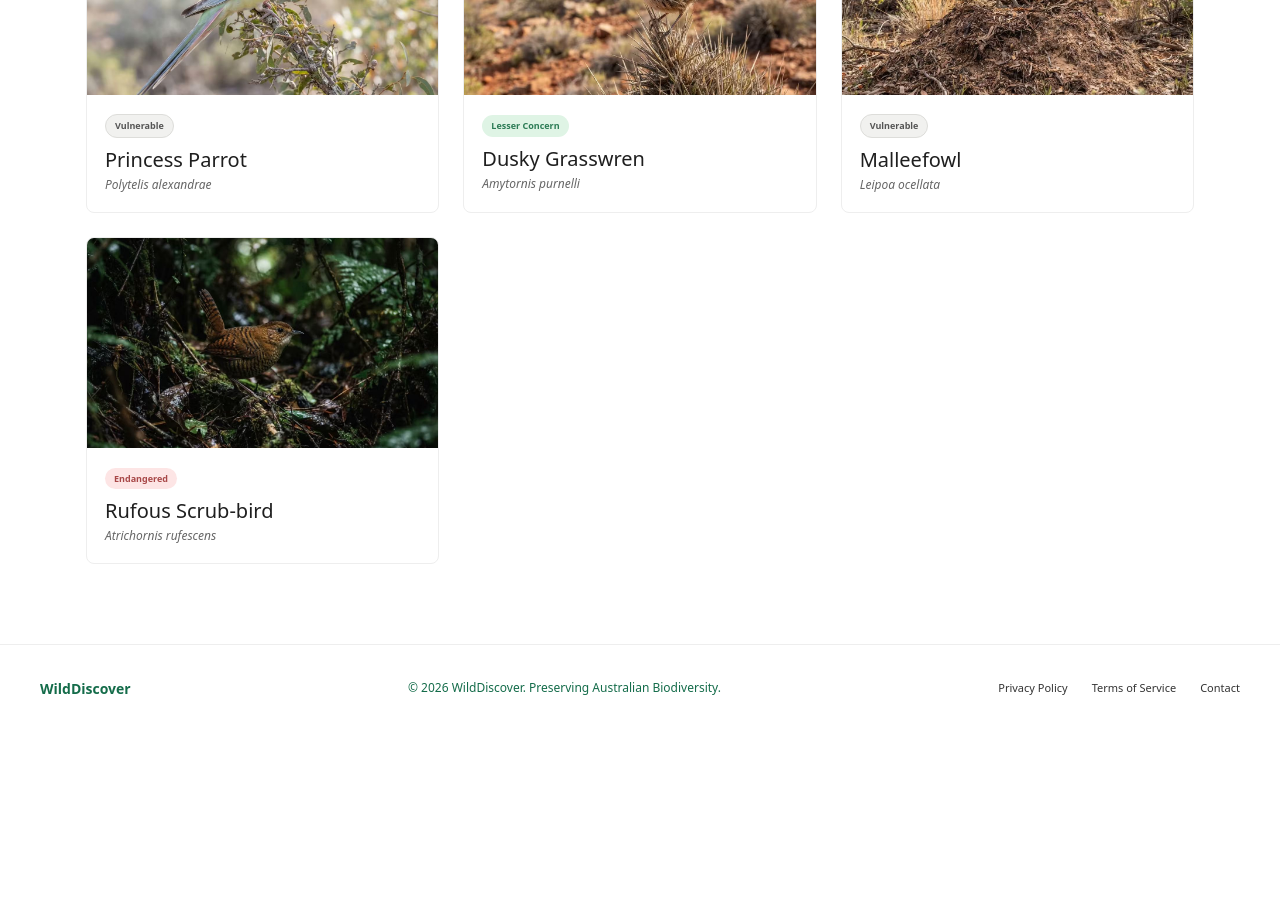
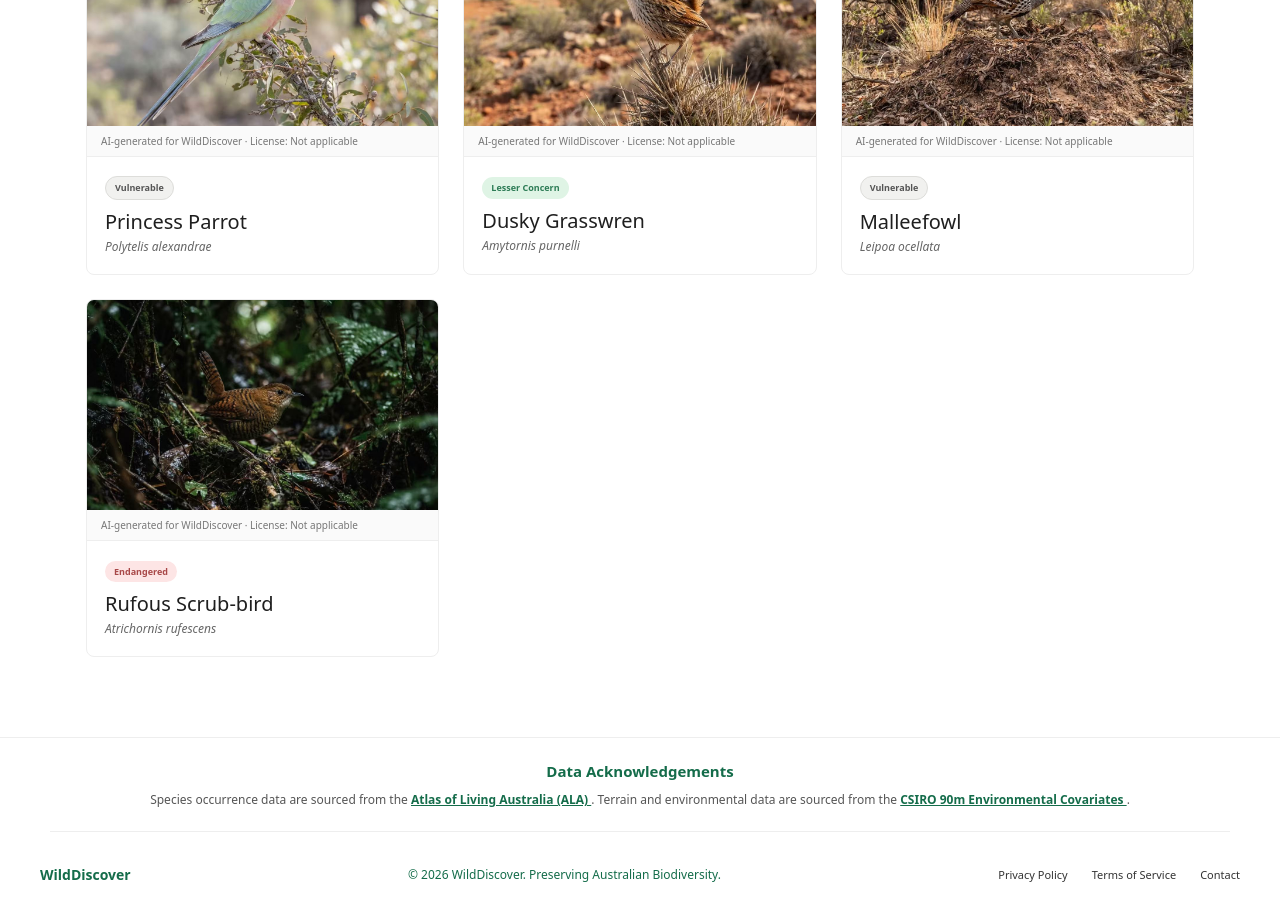
Before and after one commit to weili0522/WildDiscover, a Vue app in the folder frontend/: page /gallery in a window 1280 px wide. Shown: the part 740-1658 px from the top of the page. Before the commit the page ends 1471 px from the top, so only its background shows below. Built offline with nearby package versions, Linux system fonts and the light colour scheme.

Commit message:
Add gallery image attribution and data acknowledgements

```diff
--- a/frontend/src/components/Footer.vue
+++ b/frontend/src/components/Footer.vue
@@ -1,7 +1,29 @@
 <template>
   <footer class="wild-footer">
+    <div class="data-acknowledgements">
+      <h2>Data Acknowledgements</h2>
+
+      <p>
+        Species occurrence data are sourced from the
+        <a
+          href="https://www.ala.org.au/biocache/"
+          target="_blank"
+          rel="noopener noreferrer"
+        >
+          Atlas of Living Australia (ALA)
+        </a>.
+        Terrain and environmental data are sourced from the
+        <a
+          href="https://data.csiro.au/collection/csiro%3A66355"
+          target="_blank"
+          rel="noopener noreferrer"
+        >
+          CSIRO 90m Environmental Covariates
+        </a>.
+      </p>
+    </div>
+
     <div class="footer-inner">
-
       <div class="footer-brand">
         WildDiscover
       </div>
@@ -15,7 +37,6 @@
         <a href="#">Terms of Service</a>
         <a href="#">Contact</a>
       </div>
-
     </div>
   </footer>
 </template>
@@ -24,6 +45,44 @@
 .wild-footer {
   background-color: #ffffff;
   border-top: 1px solid #eeeeee;
+}
+
+.data-acknowledgements {
+  max-width: 1180px;
+  margin: 0 auto;
+  padding: 24px 40px 20px;
+
+  text-align: center;
+
+  border-bottom: 1px solid #eeeeee;
+}
+
+.data-acknowledgements h2 {
+  margin: 0 0 10px;
+
+  color: #146c4a;
+
+  font-size: 15px;
+  font-weight: 700;
+}
+
+.data-acknowledgements p {
+  margin: 0;
+
+  color: #555555;
+
+  font-size: 12px;
+  line-height: 1.7;
+}
+
+.data-acknowledgements a {
+  color: #146c4a;
+  font-weight: 600;
+  text-decoration: underline;
+}
+
+.data-acknowledgements a:hover {
+  color: #0e5037;
 }
 
 .footer-inner {
@@ -75,5 +134,9 @@
   .footer-links {
     gap: 16px;
   }
+
+  .data-acknowledgements {
+  padding: 22px 20px;
+  }
 }
 </style>
--- a/frontend/src/components/SpeciesCard.vue
+++ b/frontend/src/components/SpeciesCard.vue
@@ -42,6 +42,10 @@ const emit = defineEmits(['select'])
         <p>{{ species.scientificName }}</p>
       </div>
     </div>
+
+    <small class="image-attribution">
+      {{ species.imageCreator }} · License: {{ species.license }}
+    </small>
 
     <div
       v-if="!featured"
@@ -189,4 +193,18 @@ const emit = defineEmits(['select'])
   color: #a84848;
   background-color: #fde5e5;
 }
+
+.image-attribution {
+  display: block;
+
+  padding: 8px 14px;
+
+  color: #777777;
+  background-color: #fafafa;
+
+  border-bottom: 1px solid #eeeeee;
+
+  font-size: 10px;
+  line-height: 1.4;
+}
 </style>
--- a/frontend/src/views/GalleryView.vue
+++ b/frontend/src/views/GalleryView.vue
@@ -10,42 +10,54 @@ const species = [
     scientificName: 'Pezoporus occidentalis',
     status: 'Critically Endangered',
     statusClass: 'critical',
-    image: new URL('../assets/night-parrot.jpg', import.meta.url).href
+    image: new URL('../assets/night-parrot.jpg', import.meta.url).href,
+    imageCreator: 'AI-generated for WildDiscover',
+    license: 'Not applicable'
   },
   {
     name: 'Plains-wanderer',
     scientificName: 'Pedionomus torquatus',
     status: 'Critically Endangered',
     statusClass: 'critical',
-    image: new URL('../assets/plains-wanderer.jpg', import.meta.url).href
+    image: new URL('../assets/plains-wanderer.jpg', import.meta.url).href,
+    imageCreator: 'AI-generated for WildDiscover',
+    license: 'Not applicable'
   },
   {
     name: 'Princess Parrot',
     scientificName: 'Polytelis alexandrae',
     status: 'Vulnerable',
     statusClass: 'vulnerable',
-    image: new URL('../assets/princess-parrot.jpg', import.meta.url).href
+    image: new URL('../assets/princess-parrot.jpg', import.meta.url).href,
+    imageCreator: 'AI-generated for WildDiscover',
+    license: 'Not applicable'
   },
   {
     name: 'Dusky Grasswren',
     scientificName: 'Amytornis purnelli',
     status: 'Lesser Concern',
     statusClass: 'lesser',
-    image: new URL('../assets/dusky-grasswren.jpg', import.meta.url).href
+    image: new URL('../assets/dusky-grasswren.jpg', import.meta.url).href,
+    imageCreator: 'AI-generated for WildDiscover',
+    license: 'Not applicable'
   },
   {
     name: 'Malleefowl',
     scientificName: 'Leipoa ocellata',
     status: 'Vulnerable',
     statusClass: 'vulnerable',
-    image: new URL('../assets/malleefowl.jpg', import.meta.url).href
+    image: new URL('../assets/malleefowl.jpg', import.meta.url).href,
+    imageCreator: 'AI-generated for WildDiscover',
+    license: 'Not applicable'
   },
   {
     name: 'Rufous Scrub-bird',
     scientificName: 'Atrichornis rufescens',
     status: 'Endangered',
     statusClass: 'endangered',
-    image: new URL('../assets/rufous-scrub-bird.jpg', import.meta.url).href
+    image: new URL('../assets/rufous-scrub-bird.jpg', import.meta.url).href,
+    imageCreator: 'AI-generated for WildDiscover',
+    license: 'Not applicable'
   }
 ]
 </script>
```
Also changed, not shown: 1 other file (tests, documents, lock files or other folders).
